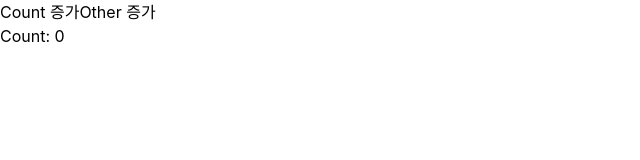
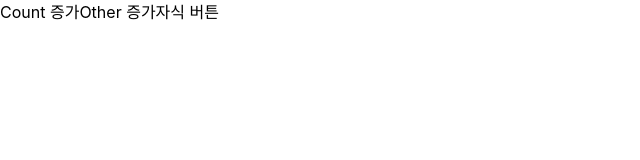
Before and after one commit to dev-oil/study-react, a React (Create React App) app in the folder react-basic/: page / in a window 1280 px wide. Shown: the top 160 px of the page, without its empty margins (0-640 px from the left). Built offline with nearby package versions, Linux system fonts and the light colour scheme.

Commit message:
✨ Feat: [react-basic] react useMemo와 useCallback

```diff
--- a/react-basic/src/App.js
+++ b/react-basic/src/App.js
@@ -7,9 +7,9 @@ import UseCallback from './study/UseCallback';
 export default function App() {
   return (
     <>
-      <Memo />
-      {/* <UseCallback />
+      {/* <Memo />
       <UseMemo /> */}
+      <UseCallback />
     </>
   );
 }
--- a/react-basic/src/study/UseCallback.jsx
+++ b/react-basic/src/study/UseCallback.jsx
@@ -1,3 +1,6 @@
+// useMemo는 리렌더링과 재계산을 줄이기 위해 쓰고
+// 💡 useCallback은 리렌더링만 줄이기 위해 쓴다
+
 import React, { useState, useCallback } from 'react';
 
 // 자식 컴포넌트
```
Also changed, not shown: react-basic/src/study/UseMemo.jsx (+8 -0 lines).
